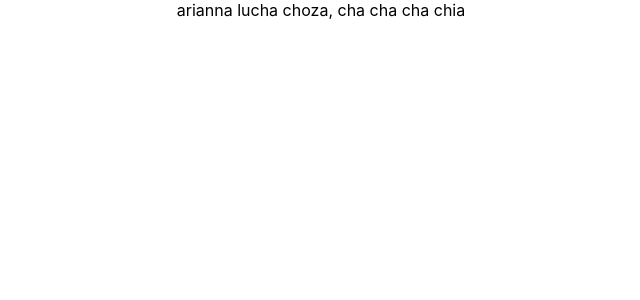
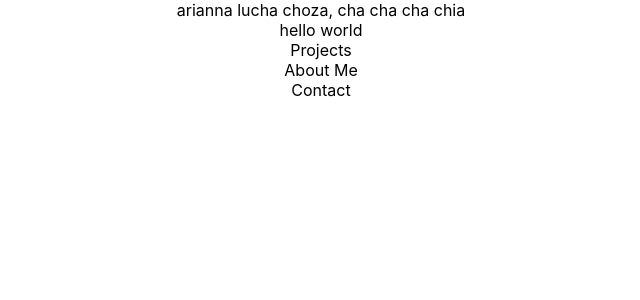
Before and after one commit to unachoza/React-Porfolio, a React (Create React App) app: page / in a window 1280 px wide. Shown: the top 300 px of the page, without its empty margins (319-959 px from the left). Built offline with nearby package versions, Linux system fonts and the light colour scheme.

Commit message:
back where it should be

```diff
--- a/src/App.js
+++ b/src/App.js
@@ -1,11 +1,14 @@
 import React from 'react';
-import logo from './logo.svg';
+import Homepage from './Pages/Homepage/Homepage.component';
+import Projects from './Pages/Projects/Projects.component';
 import './App.css';
 
 function App() {
   return (
     <div className="App">
-     arianna lucha choza, cha cha cha chia
+      arianna lucha choza, cha cha cha chia
+      <Homepage />
+      <Projects />
     </div>
   );
 }
```
Also changed, not shown: preview.gif (deleted).
